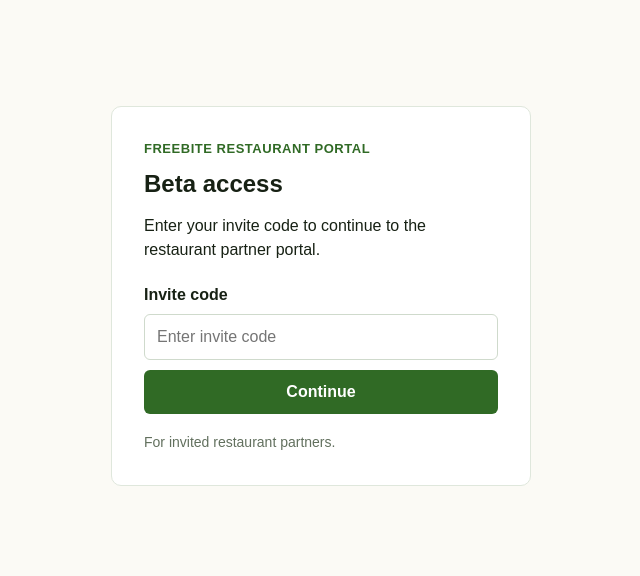
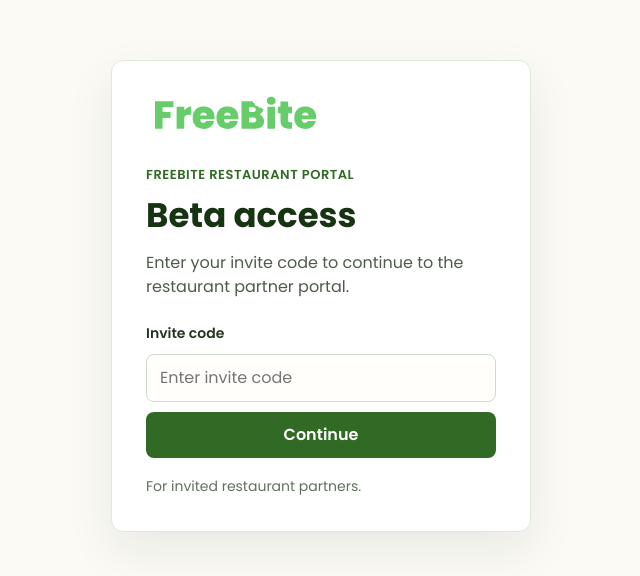
Before and after one commit to nicolas2679/freebite, a React (Vite) app: page / in a window 1280 px wide. Shown: the part 104-680 px from the top of the page, without its empty margins (319-959 px from the left). Built offline with nearby package versions, Linux system fonts and the light colour scheme; no server answers; the HTML template or start-up script is replaced by a standard one.

Commit message:
Polish beta access screen

```diff
--- a/index.html
+++ b/index.html
@@ -3,6 +3,13 @@
   <head>
     <meta charset="UTF-8" />
     <meta name="viewport" content="width=device-width, initial-scale=1.0" />
+    <link rel="icon" type="image/svg+xml" href="/favicon.svg" />
+    <link rel="preconnect" href="https://fonts.googleapis.com" />
+    <link rel="preconnect" href="https://fonts.gstatic.com" crossorigin />
+    <link
+      href="https://fonts.googleapis.com/css2?family=Poppins:wght@400;500;600;700&display=swap"
+      rel="stylesheet"
+    />
     <title>FreeBite</title>
   </head>
   <body>
--- a/src/App.jsx
+++ b/src/App.jsx
@@ -80,6 +80,11 @@
   return (
     <main className="site gate-page">
       <section className="gate-panel">
+        <img
+          alt="FreeBite"
+          className="gate-logo"
+          src="/freebite-logo-horizontal-green.svg"
+        />
         <p className="eyebrow">FreeBite restaurant portal</p>
         <h1>Beta access</h1>
         <p>
--- a/src/style.css
+++ b/src/style.css
@@ -1,6 +1,6 @@
 body {
   margin: 0;
-  font-family: Arial, Helvetica, sans-serif;
+  font-family: "Poppins", Arial, Helvetica, sans-serif;
   color: #172114;
   background: #fbfaf5;
 }
@@ -14,32 +14,47 @@
   box-sizing: border-box;
   display: grid;
   place-items: center;
+  background: #fbfaf5;
 }
 
 .gate-panel {
   width: min(100%, 420px);
-  padding: 32px;
+  padding: 34px;
   box-sizing: border-box;
   background: white;
-  border: 1px solid #dfe7dc;
-  border-radius: 10px;
+  border: 1px solid #e0e8dc;
+  border-radius: 12px;
+  box-shadow: 0 18px 48px rgba(23, 33, 20, 0.08);
+}
+
+.gate-logo {
+  display: block;
+  width: 178px;
+  max-width: 78%;
+  height: auto;
+  margin: 0 0 30px;
 }
 
 .eyebrow {
   margin: 0 0 12px;
   color: #306a25;
   font-size: 13px;
-  font-weight: 700;
+  font-weight: 600;
   letter-spacing: 0.04em;
   text-transform: uppercase;
 }
 
 h1 {
   margin: 0 0 12px;
+  color: #173412;
+  font-size: 34px;
+  line-height: 1.12;
+  letter-spacing: 0;
 }
 
 p {
   line-height: 1.5;
+  color: #4f5c4b;
 }
 
 .gate-form {
@@ -49,27 +64,48 @@
 }
 
 .gate-form label {
-  font-weight: 700;
+  color: #24351f;
+  font-size: 14px;
+  font-weight: 600;
 }
 
 .gate-form input {
-  min-height: 44px;
-  padding: 0 12px;
+  min-height: 46px;
+  padding: 0 13px;
   border: 1px solid #cfdacc;
-  border-radius: 6px;
+  border-radius: 8px;
   font: inherit;
+  color: #172114;
+  background: #fffefb;
+}
+
+.gate-form input:focus {
+  border-color: #306a25;
+  box-shadow: 0 0 0 3px rgba(48, 106, 37, 0.14);
+  outline: none;
 }
 
 button {
-  min-height: 44px;
+  min-height: 46px;
   padding: 0 16px;
   border: 0;
-  border-radius: 6px;
+  border-radius: 8px;
   background: #306a25;
   color: white;
   font: inherit;
-  font-weight: 700;
+  font-weight: 600;
   cursor: pointer;
+  transition:
+    background-color 160ms ease,
+    transform 160ms ease;
+}
+
+button:hover:not(:disabled) {
+  background: #285b1f;
+}
+
+button:active:not(:disabled) {
+  transform: translateY(1px);
 }
 
 button:disabled {
```
Also changed, not shown: public/favicon.svg (added), public/freebite-logo-horizontal-green.svg (added).
